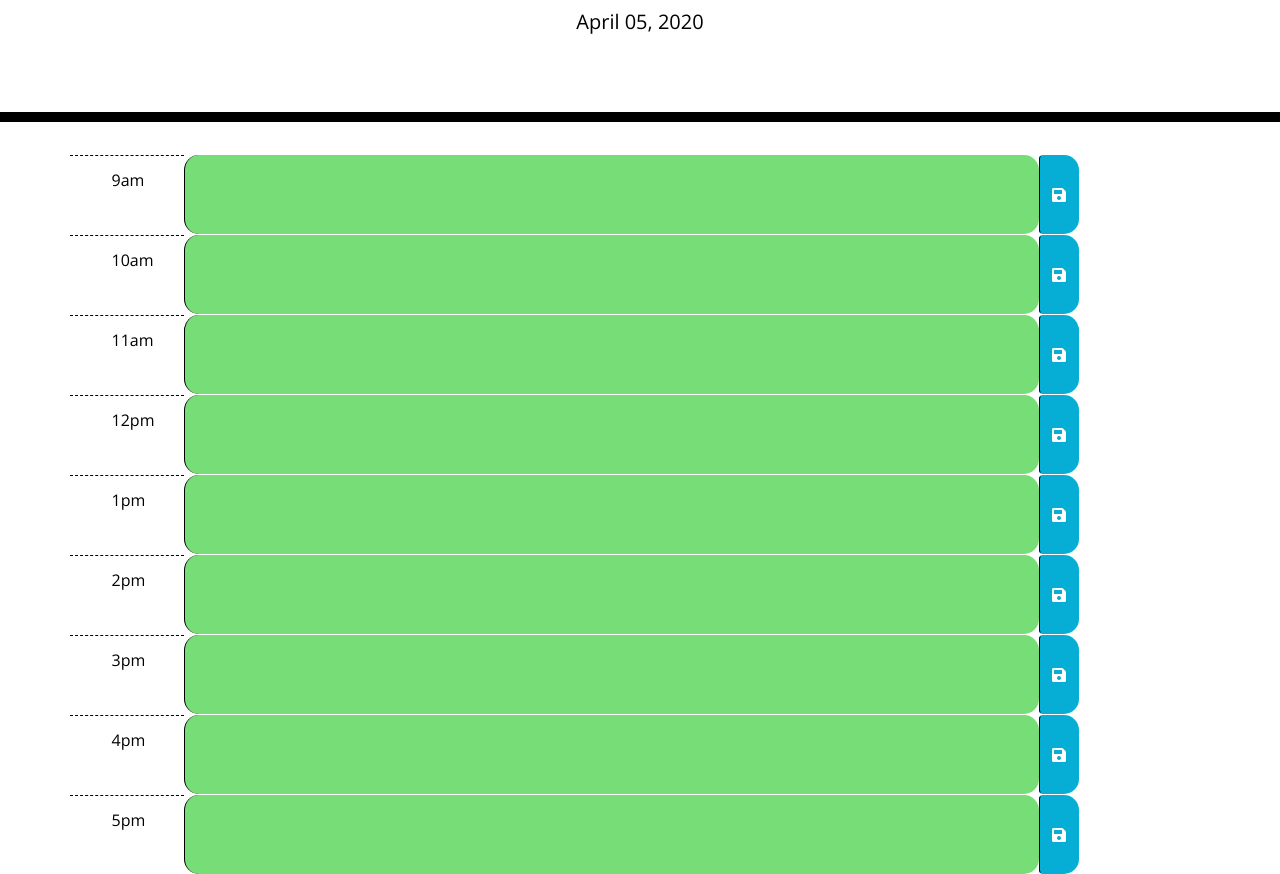
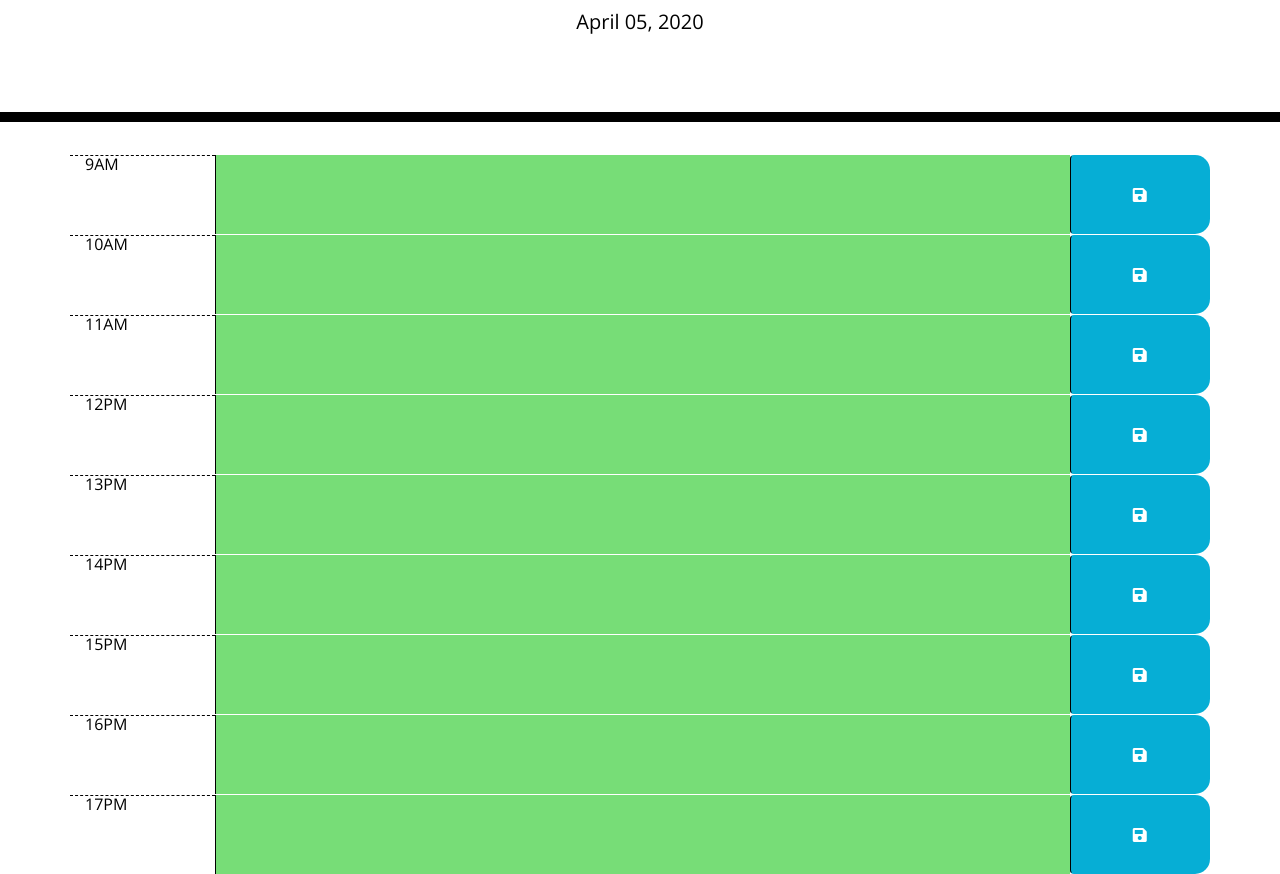
Before and after one commit to emilyresch/day_planner, a plain HTML site: page index.html in a window 1280 px wide. Shown: the part 182-1056 px from the top of the page. Drawn offline with nearby package versions, Linux system fonts and the light colour scheme.

Commit message:
all script is now inside of index.html. remove script.js

```diff
--- a/index.html
+++ b/index.html
@@ -1,23 +1,14 @@
 <!DOCTYPE html>
 <html lang="en">
+
 <head>
   <meta charset="UTF-8" />
   <meta name="viewport" content="width=device-width, initial-scale=1.0" />
   <meta http-equiv="X-UA-Compatible" content="ie=edge" />
-    <link
-      rel="stylesheet"
-      href="https://stackpath.bootstrapcdn.com/bootstrap/4.3.1/css/bootstrap.min.css"
-    />
-    <link
-      rel="stylesheet"
-      href="https://use.fontawesome.com/releases/v5.8.1/css/all.css"
-      integrity="sha384-50oBUHEmvpQ+1lW4y57PTFmhCaXp0ML5d60M1M7uH2+nqUivzIebhndOJK28anvf"
-      crossorigin="anonymous"
-    />
-    <link
-      href="https://fonts.googleapis.com/css?family=Open+Sans&display=swap"
-      rel="stylesheet"
-    />
+  <link rel="stylesheet" href="https://stackpath.bootstrapcdn.com/bootstrap/4.3.1/css/bootstrap.min.css" />
+  <link rel="stylesheet" href="https://use.fontawesome.com/releases/v5.8.1/css/all.css"
+    integrity="sha384-50oBUHEmvpQ+1lW4y57PTFmhCaXp0ML5d60M1M7uH2+nqUivzIebhndOJK28anvf" crossorigin="anonymous" />
+  <link href="https://fonts.googleapis.com/css?family=Open+Sans&display=swap" rel="stylesheet" />
   <link rel="stylesheet" href="style.css" />
   <title>Work Day Scheduler</title>
 </head>
@@ -31,92 +22,107 @@
   <div class="container">
 
     <!-- Timeblocks go here -->
-      <!-- <div class="row">
-      <textarea class="hour">9am</textarea> -->
 
-      <!-- <input type="text" class="time-block description" id="time-block-input" placeholder="Add your event..."></input> -->
+  </div>
 
-      <!-- <div class="row">
-        <textarea class="hour">9am</textarea>
-         <label for="password">Password</label>
-        <input type="text" name="event" id="time-block-input" placeholder="Add your event..." />
-        <button class="saveBtn fas fa-lock"></button>
-      </div> -->
+  <script src="https://code.jquery.com/jquery-3.4.1.min.js"></script>
+  <script src="https://cdnjs.cloudflare.com/ajax/libs/moment.js/2.24.0/moment.min.js"></script>
+  <script type="text/javascript">
+    ///PSEUDOCODE////
+    //when app is opened, today's date is displayed  (using moment) and appends under the header in #currentDay
+    //build calendar using table or bootstrap etc
+    //calendar by hour is displayed, 9am to 5pm (standard business hours)
+    //past hours displayed in grey, current hour is red, future hours are green --this can be an if else statement using the current time
+    /////eg, if time is less than current time, grey. else if time is current to now, green. else time is green (something along those lines)
+    //user can click on the hour they want and type in an event --timeblocks willbe inputs
+    //user clicks on a save button to save their event - save button will need an onclick event listener which...
+    //their event is saved in local storage so that when page is refreshed, the events stay - localStorage;
+    //ADD DATE TO JUMBOTRON////
 
-      <div id="hour-9" class="row">
-        <div class="hour">
-          9am
-        </div>
-        <textarea id="event-input" class="description time-block event-input"></textarea>
-        <button class="btn saveBtn"><i class="fas fa-save"></i></button>
-      </div>
-      <div id="hour-10" class="row">
-        <div class="hour">
-          10am
-        </div>
-        <textarea class="description time-block event-input"></textarea>
-        <button class="btn saveBtn"><i class="fas fa-save"></i></button>
-      </div>
-      <div id="hour-10" class="row">
-        <div class="hour">
-          11am
-        </div>
-        <textarea class="description time-block event-input"></textarea>
-        <button class="btn saveBtn"><i class="fas fa-save"></i></button>
-      </div>
-      <div id="hour-10" class="row">
-        <div class="hour">
-          12pm
-        </div>
-        <textarea class="description time-block event-input" data-eventInput ></textarea>
-        <button class="btn saveBtn"><i class="fas fa-save"></i></button>
-      </div>
-      <div id="hour-13" class="row">
-        <div class="hour">
-          1pm
-        </div>
-        <textarea class="description time-block event-input"></textarea>
-        <button class="btn saveBtn"><i class="fas fa-save"></i></button>
-      </div>
-      <div id="hour-14" class="row">
-        <div class="hour">
-          2pm
-        </div>
-        <textarea class="description time-block event-input"></textarea>
-        <button class="btn saveBtn"><i class="fas fa-save"></i></button>
-      </div>
-      <div id="hour-15" class="row">
-        <div class="hour">
-          3pm
-        </div>
-        <textarea class="description time-block event-input"></textarea>
-        <button class="btn saveBtn"><i class="fas fa-save"></i></button>
-      </div>
-      <div id="hour-16" class="row">
-        <div class="hour">
-          4pm
-        </div>
-        <textarea class="description time-block event-input"></textarea>
-        <button class="btn saveBtn"><i class="fas fa-save"></i></button>
-      </div>
-      <div id="hour-17" class="row">
-        <div class="hour">
-          5pm
-        </div>
-        <textarea id="event-input" class="description time-block event-input"></textarea>
-        <button class="btn saveBtn"><i class="fas fa-save"></i></button>
-      </div>
+    //find today's date
+    var today = moment().toString();
+    var dateFormat = "MMMM DD, YYYY";
+    var todayDate = moment().format(dateFormat);
+    console.log(todayDate);
+    //get it on the jumbotron
+    $("#currentDay").text(todayDate);
+
+    ///BUILD WEBPAGE///
+    var mainDiv = $(".container");
+
+    //gigantic for-loop to make timeblocks
+    for (var i = 9; i <= 17; i++) {
+      //make a new row
+      var newRow = $("<div>").attr("class", "row");
+      //make 3 columns in the row, first: show hour block
+      var hourColumn = $("<div>").attr("class", "hour col");
+      //show hour
+
+      // and - need to determine if it's am or pm
+      if ([i] < 12) {
+        hourColumn.text([i] + "AM");
+      } else {
+        hourColumn.text([i] + "PM");
+      }
+
+      //second column: textarea
+      var typeHere = $("<textarea>").attr("class", "time-block description col-9");
+      //third column: button
+      var button = $("<button>").attr("class", "saveBtn btn col");
+      var icon = $("<i>").attr("class", "fa fa-save");
+
+      mainDiv.append(newRow);
+      newRow.append(hourColumn);
+      newRow.append(typeHere);
+      newRow.append(button);
+      button.append(icon);
+
+      //DETERMINE TIME OF DAY//////
+      var timeFormat = "HH:mm";
+      var currentTime = moment().format(timeFormat);
+      console.log(currentTime);
+      //DETERMINE COLOR OF DIV//////
+      var thisHour = moment().hours();
+      //if the current hour is the same as the hour in hourColumn,
+      if (thisHour == [i]) {
+        $(".description").attr("class", "col-9 present");
+      } else if ([i] < thisHour) { //if it's before the current hour
+        $(".description").attr("class", "col-9 past");
+      } else { //if its after the current hour
+        $(".description").attr("class", "col-9 future");
+      }
+
+    }
+
+    //LOCAL STORAGE//////
+    //reference button class saveBtn
+    $(".saveBtn").on("click", function () {
+      //need to grab value of textarea
+      var userInput = $(this).siblings(typeHere);
+      console.log(userInput.val());
 
 
 
 
-    </div>
+// $(".saveBtn").on("click", function () {
+//   // console.log(this);
+//   var userInput = $(this).siblings("textarea").val();
+//   console.log(userInput);
 
-    </div>
+//   window.localStorage.setItem("event", userInput);
+//   //now need to connect to where it was typed on the page and do getItem("event");
 
 
-    <script src="https://code.jquery.com/jquery-3.4.1.min.js"></script>
-    <script src="https://cdnjs.cloudflare.com/ajax/libs/moment.js/2.24.0/moment.min.js"></script>
-    <script src="script.js"></script>
+// });
+
+// //retrieve saved values in local storage
+
+// var grabEvent = localStorage.getItem("event");
+// $(".event-input").text(Event);
+
+    })
+  </script>
+
 </body>
+
 </html>
--- a/script.js
+++ b/script.js
@@ -24,12 +24,10 @@
 //their event is saved in local storage so that when page is refreshed, the events stay - localStorage;
 
 ///////// putting today's date on the jumbotron ///////////
+
+
+
 var today = moment().toString();
-var thisHour = moment().hours();
-console.log(thisHour);
-var pastHour = thisHour - 1
-console.log(pastHour);
-
 var dateFormat = "MMMM DD, YYYY";
 var timeFormat = "HH:mm";
 
@@ -50,17 +48,39 @@ $("#currentDay").text(todayDate);
 ///////// change color of timeblock depending on the time of day //////////
 // if (hour is current hour) {
 //   make current timeblock red = .present
-var color = $(".description");
-var calHour = $(".hour");
-console.log(calHour);
 
-  if (calHour == thisHour) {
-    color.toggleClass("present");
-  } else if (pastHour) {
-    color.toggleClass("past");
-  } else {
-    color.toggleClass("future");
-  }
+var thisHour = moment().hours();
+console.log(thisHour);
+
+for (var i=9;i<=17; i++) {
+// var columnDiv = $("<div>");
+var rowConnect = $(".row");
+var newDiv = $("<div>").attr("value", [i]);
+// console.log(newDiv);
+if (newDiv < 12) {
+newDiv.text([i] + "AM");
+} else if (newDiv > 12) {
+  newDiv.text([i] + "PM");
+}
+
+
+}
+rowConnect.append(newDiv);
+
+
+// var color = $("textarea");
+// var calHour = $(".row");
+// console.log(calHour);
+
+
+
+// if (thisHour ) {
+//   color.addClass("present"); //red
+// } else if () {
+//   color.addClass("past");  //grey
+// } else if () {
+//   color.addClass("future");  //green
+// }
 
 
 
@@ -72,29 +92,20 @@ console.log(calHour);
 //     make timeblocks green = .future
 // }
 
-
-
-// var timeblock = $("textarea");
-// timeblock.attr("style", "bacground-color: red;");
-
-
-
 ///////// function to save user event text ///////////
 
 $(".saveBtn").on("click", function () {
-  // var userInput = document.getElementById("event-input");
   // console.log(this);
-  // e.preventDefault();
-  // var userEvent = $(this).val();
-  var userEvent = $(".event-input").val().trim();
-  console.log(userEvent);
+  var userInput = $(this).siblings("textarea").val();
+  console.log(userInput);
 
-  window.localStorage.setItem("event", userEvent);
+  window.localStorage.setItem("event", userInput);
   //now need to connect to where it was typed on the page and do getItem("event");
 
 
 });
 
 //retrieve saved values in local storage
-var saveEvent = localStorage.getItem("event");
-$(".event-input").text(saveEvent);
+
+var grabEvent = localStorage.getItem("event");
+$(".event-input").text(Event);
```
Lines whose indentation alone changed are shown as unchanged.
